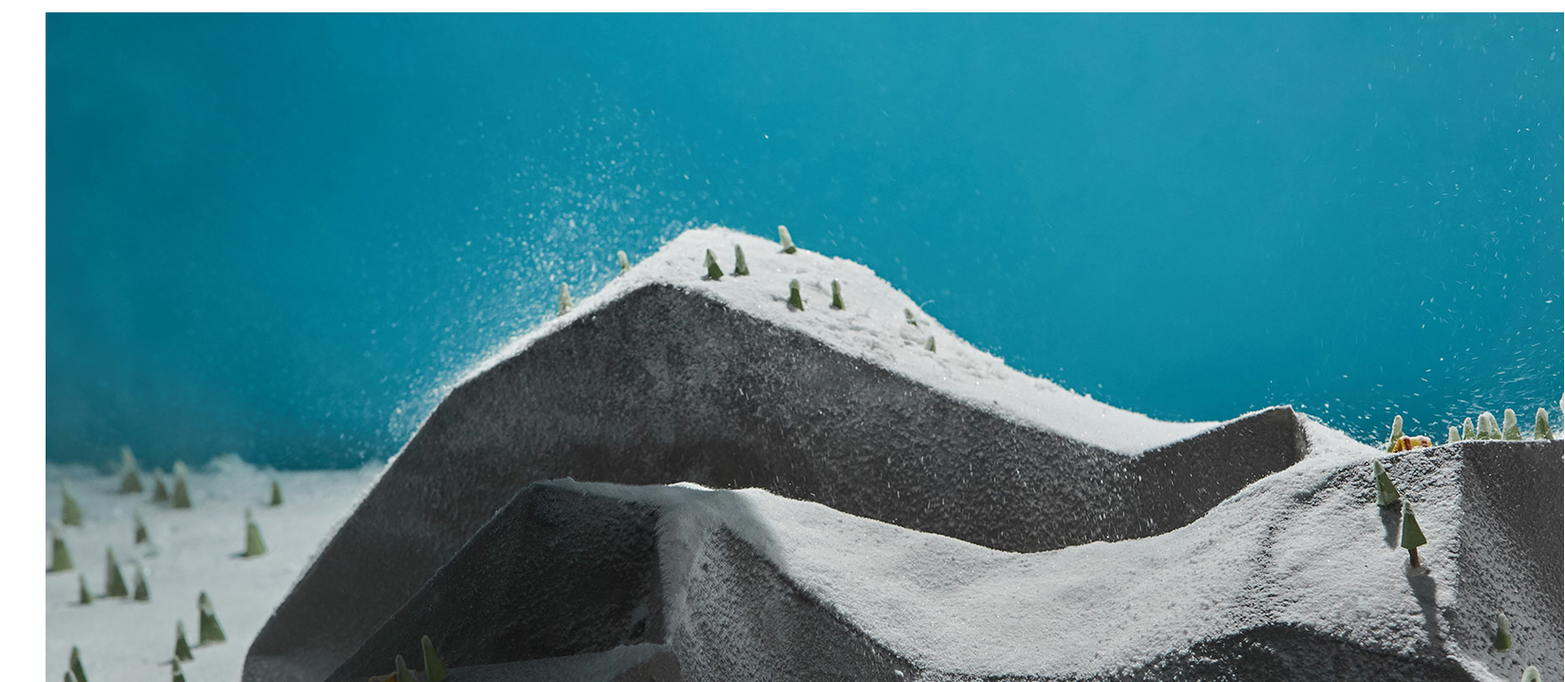
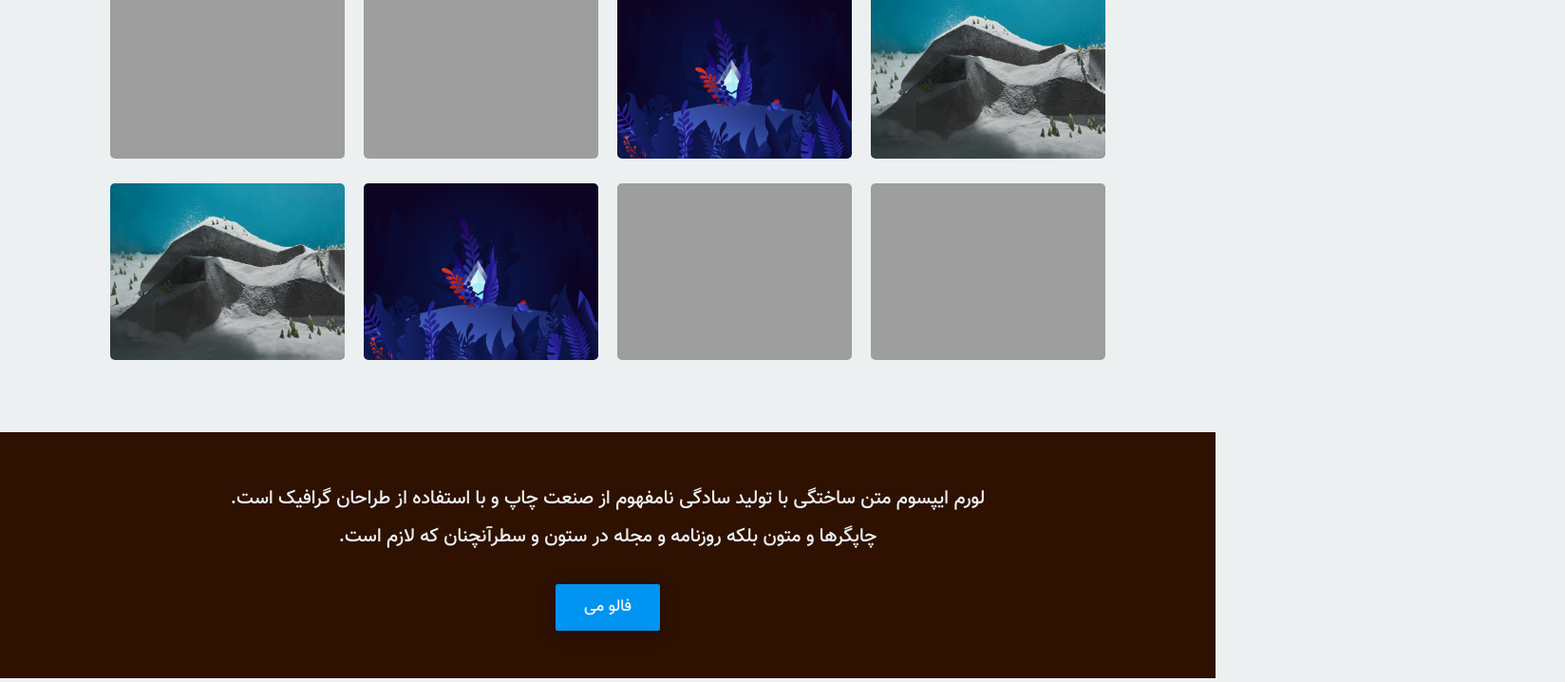
Before and after one commit to ruhollahh/portfolio-page, a website: page index.html in a window 1280 px wide. Shown: the part 630-1348 px from the top of the page at 95% size, 1648 px wide, since content can reach past the window. Drawn offline with Linux system fonts and the light colour scheme; the site is published under a folder, as on GitHub Pages, so addresses that start at the root find nothing.

Commit message:
fixed assets path

```diff
--- a/index.html
+++ b/index.html
@@ -9,7 +9,7 @@
       href="https://fonts.googleapis.com/css2?family=Lato:wght@400;700&display=swap"
       rel="stylesheet"
     />
-    <link rel="stylesheet" type="text/css" href="/css/app.css" />
+    <link rel="stylesheet" type="text/css" href="./css/app.css" />
   </head>
   <body>
     <header class="header">
```
